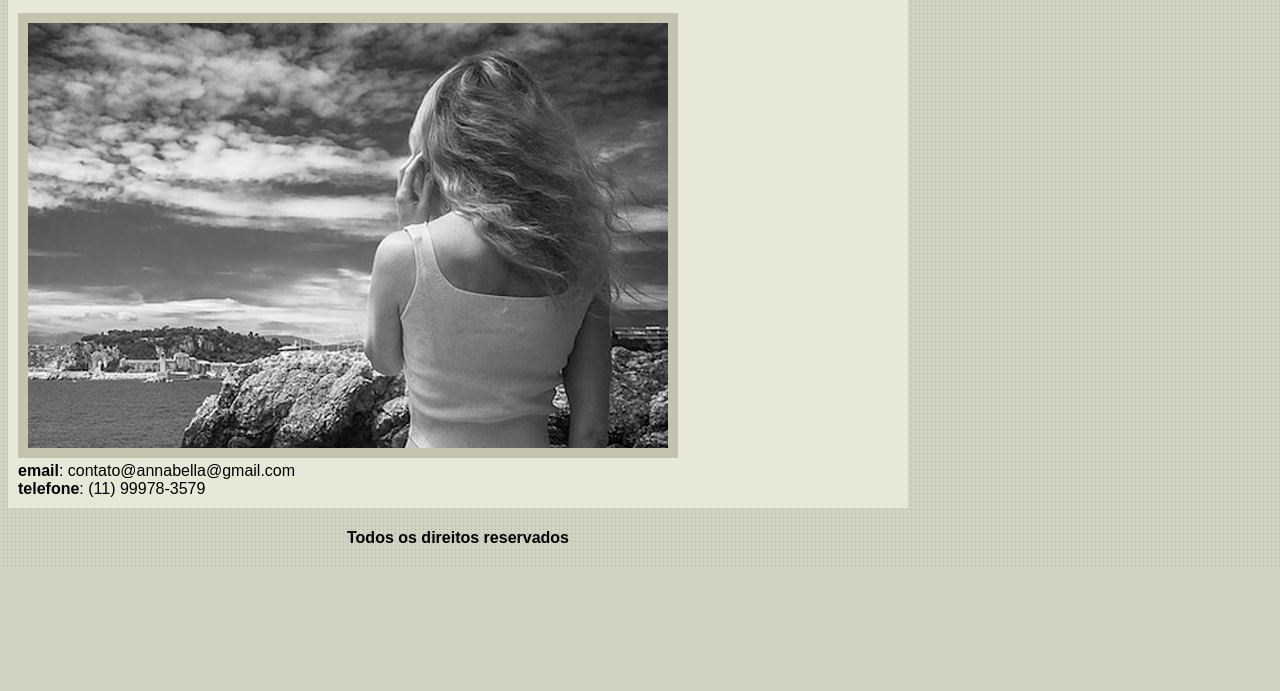
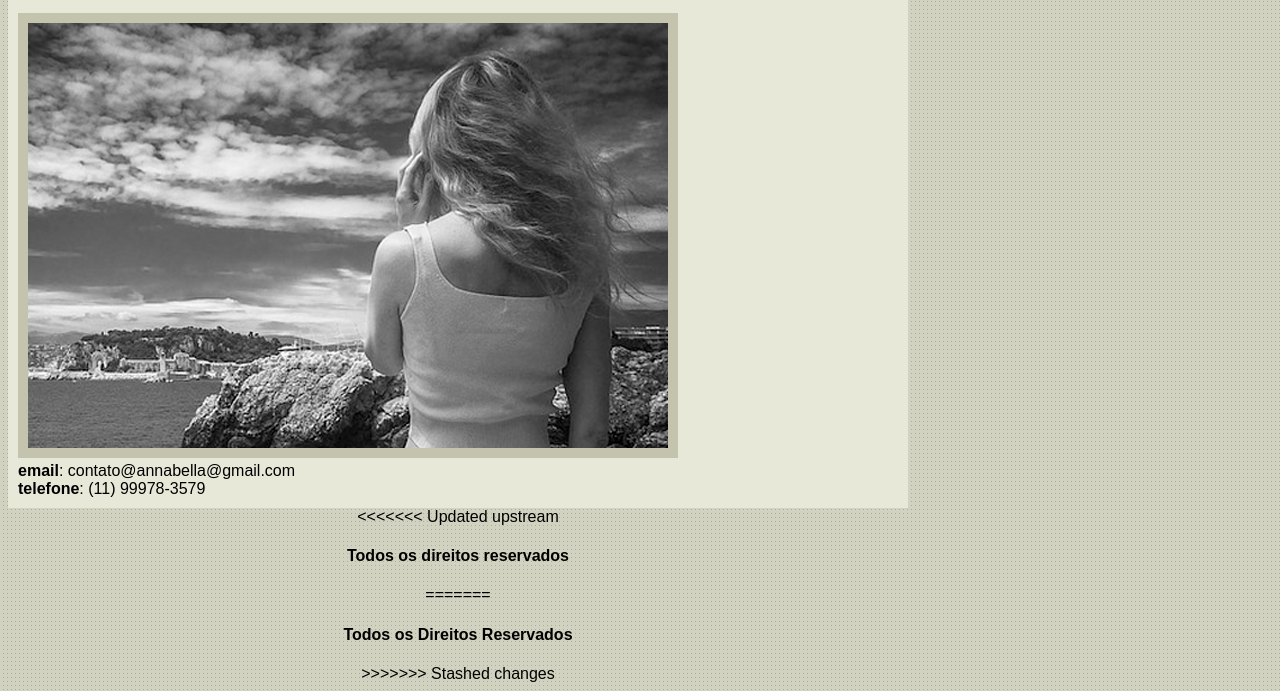
Before and after one commit to rodrigolt90/ProjetoAnaBella, a plain HTML site: page contato.html in a window 1280 px wide. Shown: the part 554-1245 px from the top of the page. Before the commit the page ends 1122 px from the top, so only its background shows below. Drawn offline with Linux system fonts and the light colour scheme.

Commit message:
Update contato.html

```diff
--- a/contato.html
+++ b/contato.html
@@ -31,7 +31,11 @@
         </div>
 
         <div id="rodape">
+<<<<<<< Updated upstream
             <h4>Todos os direitos reservados</h4>
+=======
+            <h4>Todos os Direitos Reservados</h4>
+>>>>>>> Stashed changes
         </div>
 
     </div>
```
